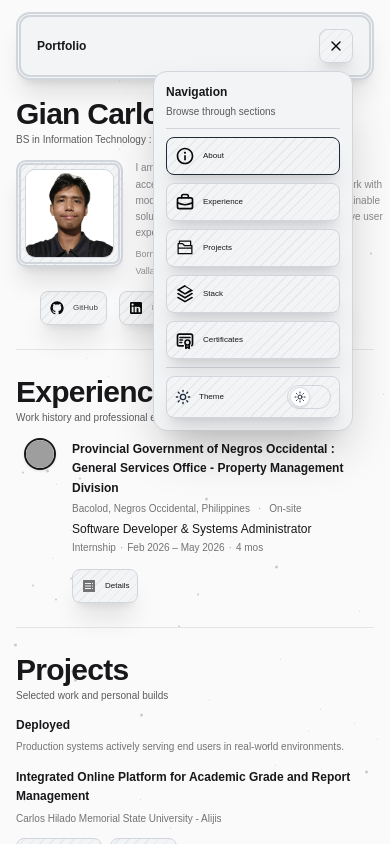
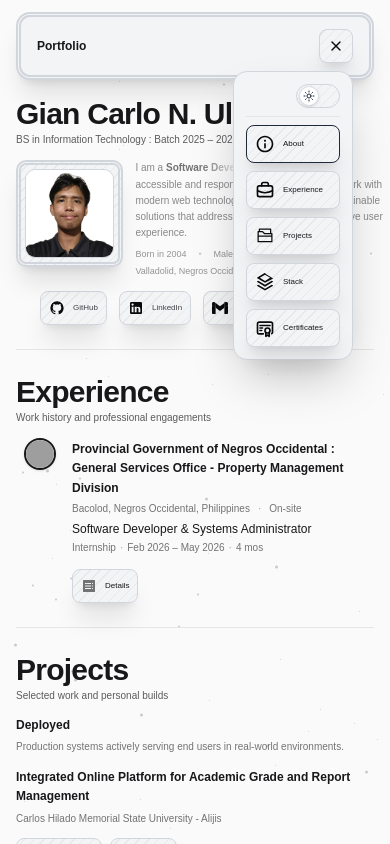
Before and after one commit to Jingjing-20/portfolio, a React (Vite) app: page / in a window 390 px wide. Both pictures are taken after a click on the button "Open menu". Shown: the top 844 px of the page. Built offline with nearby package versions, Linux system fonts and the light colour scheme; grey boxes are pictures that could not be loaded.

Commit message:
restructure 38

```diff
--- a/src/components/Navbar.jsx
+++ b/src/components/Navbar.jsx
@@ -82,11 +82,6 @@ function ThemeTogglerBtn({ showLabel = false }) {
 
   if (showLabel) {
     return (
-      <div className={cn(mobileMenuButtonClasses, 'relative w-full justify-between')}>
-        <div className="flex items-center gap-2">
-          {isDark ? <Moon className="h-4 w-4 text-gray-800 dark:text-gray-200" /> : <Sun className="h-4 w-4 text-gray-800 dark:text-gray-200" />}
-          <span className="text-[8px] md:text-[10px] font-medium text-base-content">Theme</span>
-        </div>
       <Switch
         checked={isDark}
         onCheckedChange={handleToggle}
@@ -100,7 +95,6 @@ function ThemeTogglerBtn({ showLabel = false }) {
           )}
         </SwitchThumb>
       </Switch>
-      </div>
     );
   }
 
@@ -237,15 +231,15 @@ export default function Navbar() {
                     exit={{ opacity: 0, scale: 0.94, y: -10 }}
                     transition={{ type: 'spring', stiffness: 400, damping: 28 }}
                     className={cn(
-                      'absolute right-0 top-full mt-2 z-50 min-w-[200px]',
+                      'absolute right-0 top-full mt-2 z-50 w-30',
                       'shadow-2xl rounded-xl bg-theme border border-gray-300 dark:border-white/20',
                       'p-3 space-y-2 origin-top-right'
                     )}
                   >
-                    <div className="space-y-1 pb-2 border-b border-gray-300 dark:border-white/20">
-                      <h3 className="text-xs font-semibold text-base-content">Navigation</h3>
-                      <p className="text-[10px] text-base-content/70 leading-relaxed">Browse through sections</p>
+                    <div className="w-full flex justify-end">
+                      <ThemeTogglerBtn showLabel={true} />
                     </div>
+                    <hr />
 
                     <nav aria-label="Mobile navigation" className="space-y-2">
                       {NAV_ITEMS.map((item) => {
@@ -269,10 +263,6 @@ export default function Navbar() {
                         );
                       })}
                     </nav>
-
-                    <div className="pt-2 border-t border-gray-300 dark:border-white/20">
-                      <ThemeTogglerBtn showLabel={true} />
-                    </div>
                   </motion.div>
                 </>
               )}
```
Lines whose indentation alone changed are shown as unchanged.
